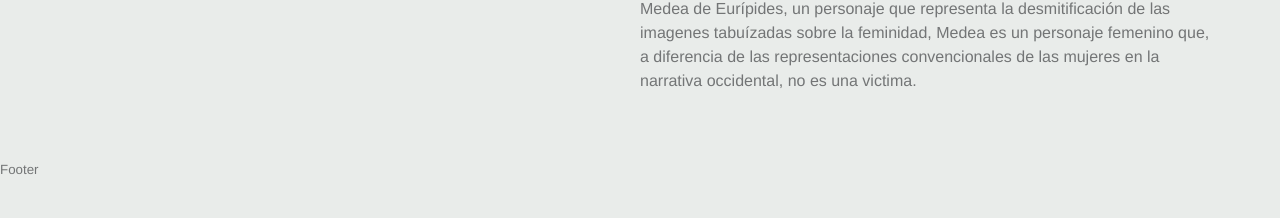
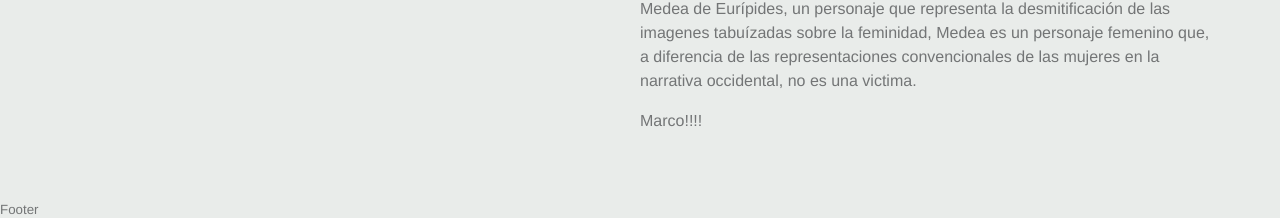
Before and after one commit to jleiva/jekyll-poc, a Jekyll site: the page built from sinopsis.md, in a window 1280 px wide. Shown: the part 969-1187 px from the top of the page. Built offline with Jekyll 4.4.1, drawn with Linux system fonts in a browser that asks for light colours; Markdown is read by kramdown in place of the engine named in the settings; before the commit the page ends 1150 px from its top, so only the background shows below that.

Commit message:
Updated sinopsis.md

```diff
--- a/sinopsis.md
+++ b/sinopsis.md
@@ -15,3 +16,5 @@ Vivo es un estado católico dónde el aborto es sentenciado, La sexualidad aún
 Yo creo que esa relación conflictiva, pasional y llena de contradicciones  que vivimos con “el otro“ la vivimos adentro de nosotros mismos, creo que todos, sin importar el género, hasta cierto punto habitamos un cuerpo ajeno.
 
 “Medea“ es contada a través la mirada de la protagonista y es inspirada en la Medea de Eurípides, un personaje que representa la desmitificación de las imagenes tabuízadas sobre la feminidad, Medea es un personaje femenino que, a diferencia de las representaciones convencionales de las mujeres  en la narrativa occidental, no es una victima.
+
+Marco!!!!
```
Also changed, not shown: other parts of sinopsis.md (+1 -0 lines).
